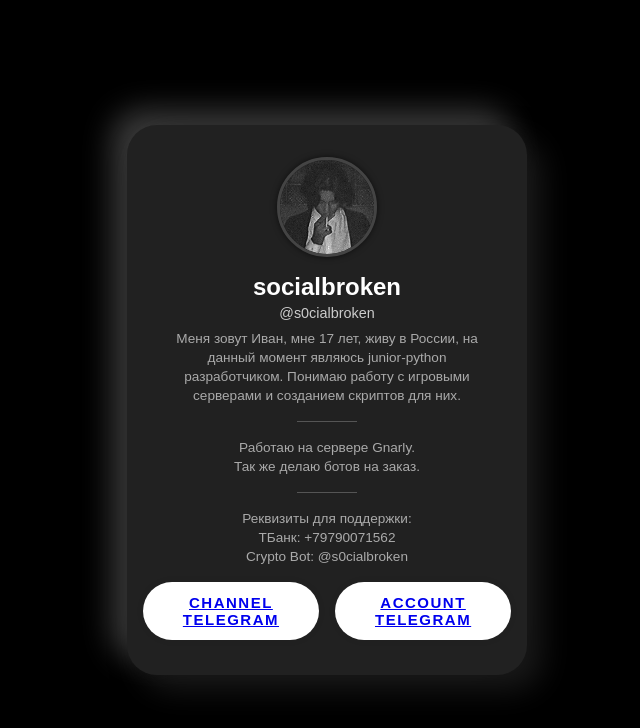
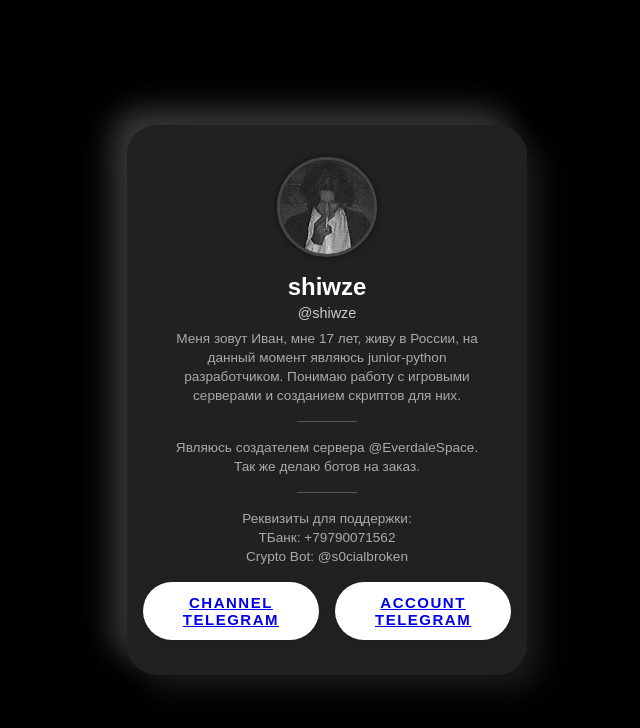
Before and after one commit to shiwze/socialbroken.click, a plain HTML site: page index.html in a window 1280 px wide. Shown: the whole page, without its empty margins (313-953 px from the left). Drawn offline with Linux system fonts and the light colour scheme.

Commit message:
Update index.html

```diff
--- a/index.html
+++ b/index.html
@@ -17,14 +17,14 @@
                 <img src="avatar.jpg" alt="Profile Avatar" />
             </div>
             <div class="profile-info">
-                <p class="profile-name">socialbroken</p>
-                <div class="profile-title">@s0cialbroken</div>
+                <p class="profile-name">shiwze</p>
+                <div class="profile-title">@shiwze</div>
                 <div class="profile-bio">
                     Меня зовут Иван, мне 17 лет, живу в России, на данный момент являюсь junior-python разработчиком. Понимаю работу с игровыми серверами и созданием скриптов для них.
                 </div>
                 <div class="bio-divider"></div>
                 <div class="profile-bio-secondary">
-                    Работаю на сервере Gnarly.<br>
+                    Являюсь создателем сервера @EverdaleSpace.<br>
                     Так же делаю ботов на заказ.
                 </div>
                 <div class="bio-divider"></div>
@@ -35,8 +35,8 @@
                 </div>
             </div>
             <div class="button-container">
-                <a href="https://t.me/socialbrokenchannel" target="_blank" class="cta-button">Channel Telegram</a>
-                <a href="https://t.me/s0cialbroken" target="_blank" class="cta-button">Account Telegram</a>
+                <a href="https://t.me/shiwzechannel" target="_blank" class="cta-button">Channel Telegram</a>
+                <a href="https://t.me/shiwze" target="_blank" class="cta-button">Account Telegram</a>
             </div>
         </div>
     </div>
```
